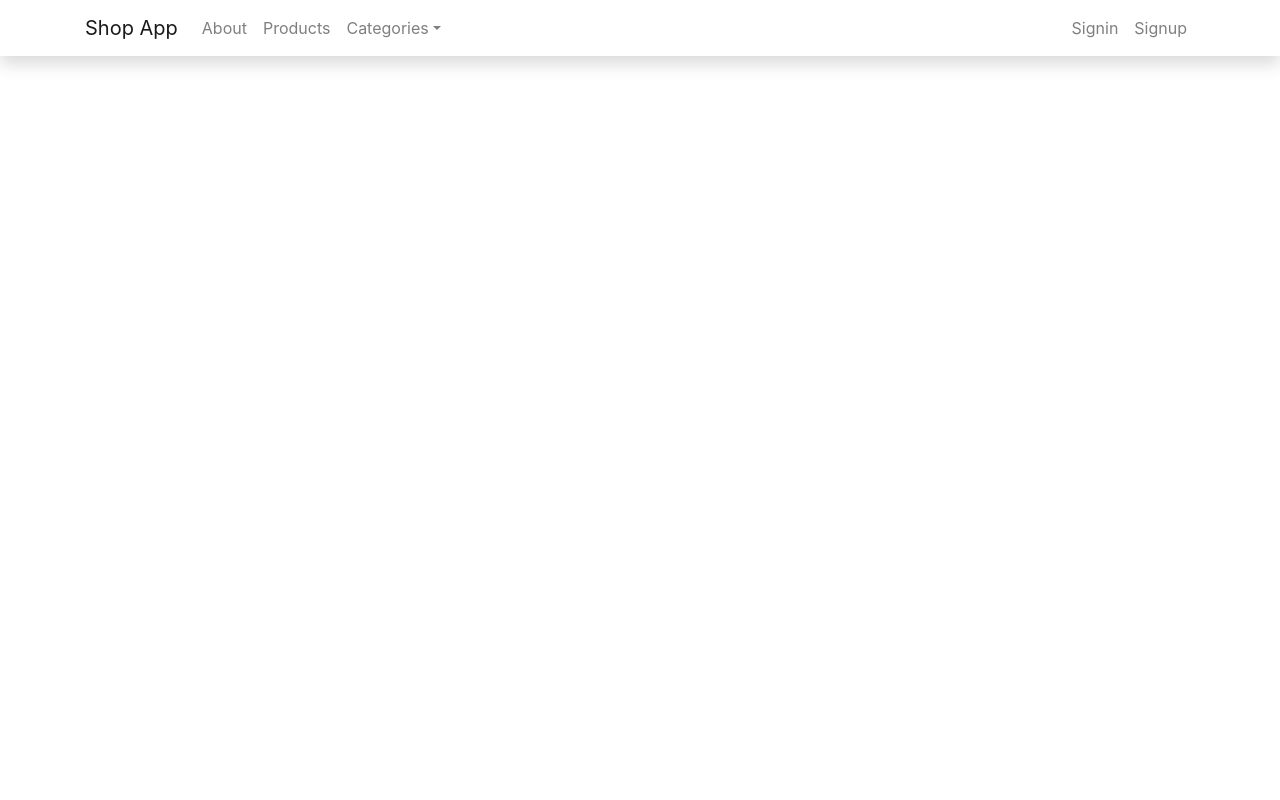
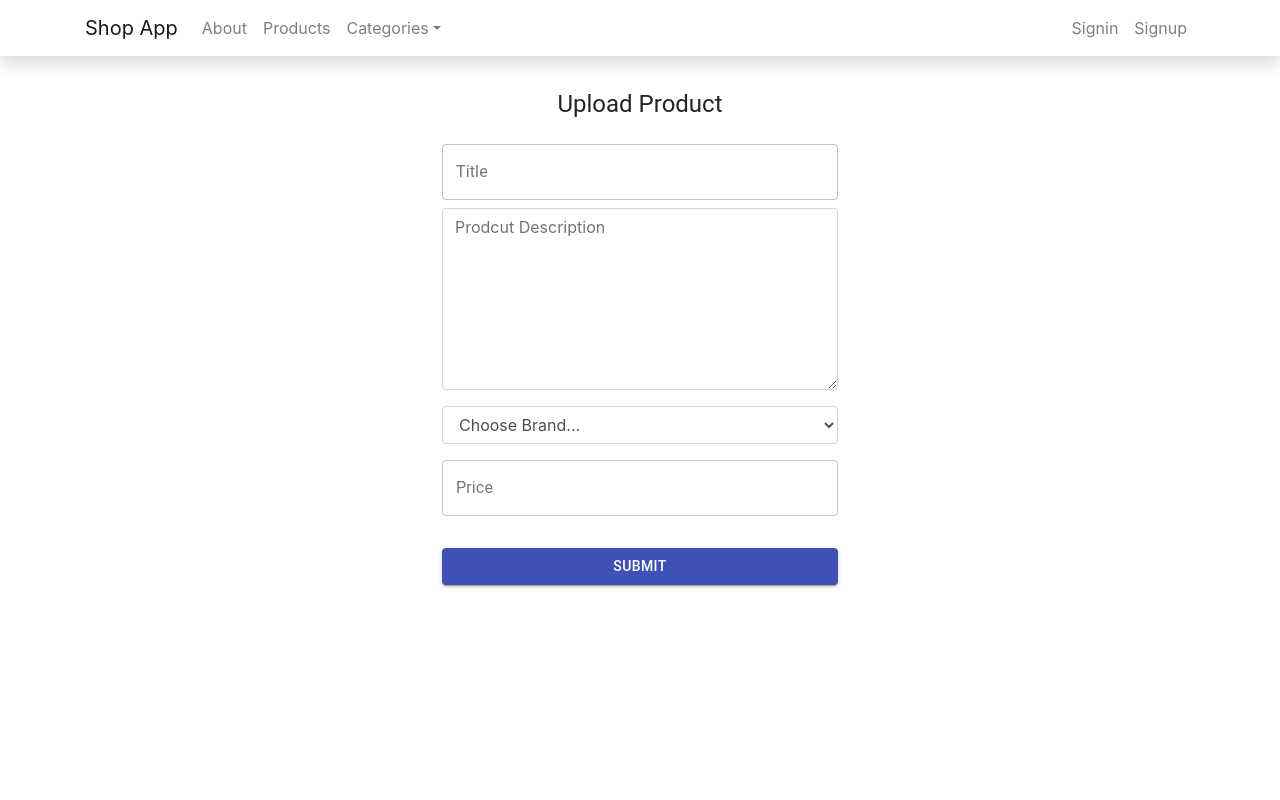
Before and after one commit to yuvalll666/SneakerHeads-FullProject-Local, a React (Create React App) app: page /upload-product in a window 1280 px wide. Shown: the top 800 px of the page. Built offline with nearby package versions, Linux system fonts and the light colour scheme.

Commit message:
create upload product page with form

```diff
--- a/package.json
+++ b/package.json
@@ -19,6 +19,7 @@
     "popper.js": "^1.16.1",
     "react": "^16.13.1",
     "react-dom": "^16.13.1",
+    "react-dropzone": "^11.2.0",
     "react-hook-form": "^6.9.2",
     "react-router-dom": "^5.2.0",
     "react-scripts": "3.4.3",
--- a/src/App.jsx
+++ b/src/App.jsx
@@ -15,6 +15,7 @@ import Logout from "./components/Logout";
 import Footer from "./components/Footer";
 import UserPage from "./components/UserPage";
 import ProductPage from "./components/ProductPage";
+import UploadProduct from "./components/UploadProduct";
 
 export const UserContext = createContext(null);
 
@@ -41,6 +42,7 @@ function App() {
           <Route path="/Signin" component={Signin} />
           <Route path="/logout" component={Logout} />
           <Route path="/product-page" component={ProductPage} />
+          <Route path="/upload-product" component={UploadProduct} />
 
           <UserContext.Provider value={user}>
             <Route path="/user-page" component={UserPage} />
--- a/src/components/Navbar.jsx
+++ b/src/components/Navbar.jsx
@@ -73,7 +73,7 @@ function Navbar({ user }) {
             {user && (
               <React.Fragment>
                 <li className="nav-item">
-                  <NavLink className="nav-link" to="/product-page">
+                  <NavLink className="nav-link" to="/upload-product">
                     <i className="fas fa-upload fa-2x"></i>
                   </NavLink>
                 </li>
--- /dev/null
+++ b/src/components/UploadProduct.jsx
@@ -0,0 +1,67 @@
+import React from "react";
+import MainContainer from "./forms/MainContainer";
+import Form from "./forms/Form";
+import Input from "./forms/Input";
+import PrimaryButton from "./forms/PrimaryButton";
+import Typography from "@material-ui/core/Typography";
+import { useForm } from "react-hook-form";
+
+function UploadProduct() {
+  const brands = [
+    { key: 1, value: "NIKE" },
+    { key: 2, value: "ADIDAS" },
+    { key: 3, value: "VANS" },
+    { key: 4, value: "CONVERS" },
+    { key: 5, value: "NB" },
+  ];
+
+  const { register, handleSubmit } = useForm();
+
+  const onSubmit = (data) => {
+    console.log(data);
+  };
+  return (
+    <MainContainer>
+      <Typography component="h2" variant="h5">
+        Upload Product
+      </Typography>
+      <Form onSubmit={handleSubmit(onSubmit)}>
+        <Input name="title" label="Title" id="title" ref={register} />
+        <textarea
+          className="form-control"
+          name="description"
+          id="description"
+          placeholder="Prodcut Description"
+          cols="50"
+          rows="7"
+          ref={register}
+        />
+        <select
+          className="form-control mt-3"
+          name="brand"
+          id="brand"
+          ref={register}
+        >
+          <option>Choose Brand...</option>
+
+          {brands.map((item) => (
+            <option key={item.key} value={item.key}>
+              {item.value}
+            </option>
+          ))}
+        </select>
+        <Input
+          name="price"
+          label="Price"
+          id="price"
+          placeholder="Product Price ( $ )"
+          type="number"
+          ref={register}
+        />
+        <PrimaryButton type="submit">Submit</PrimaryButton>
+      </Form>
+    </MainContainer>
+  );
+}
+
+export default UploadProduct;
--- a/src/components/UserPage.jsx
+++ b/src/components/UserPage.jsx
@@ -46,6 +46,7 @@ const schema = yup.object().shape({
 const UserPage = () => {
   const [error, setError] = useState({});
   const user = useContext(UserContext);
+
   const { firstName, lastName, email } = user;
   const { register, handleSubmit, watch, errors } = useForm({
     defaultValues: {
```
Also changed, not shown: 1 other file (tests, documents, lock files or other folders).
